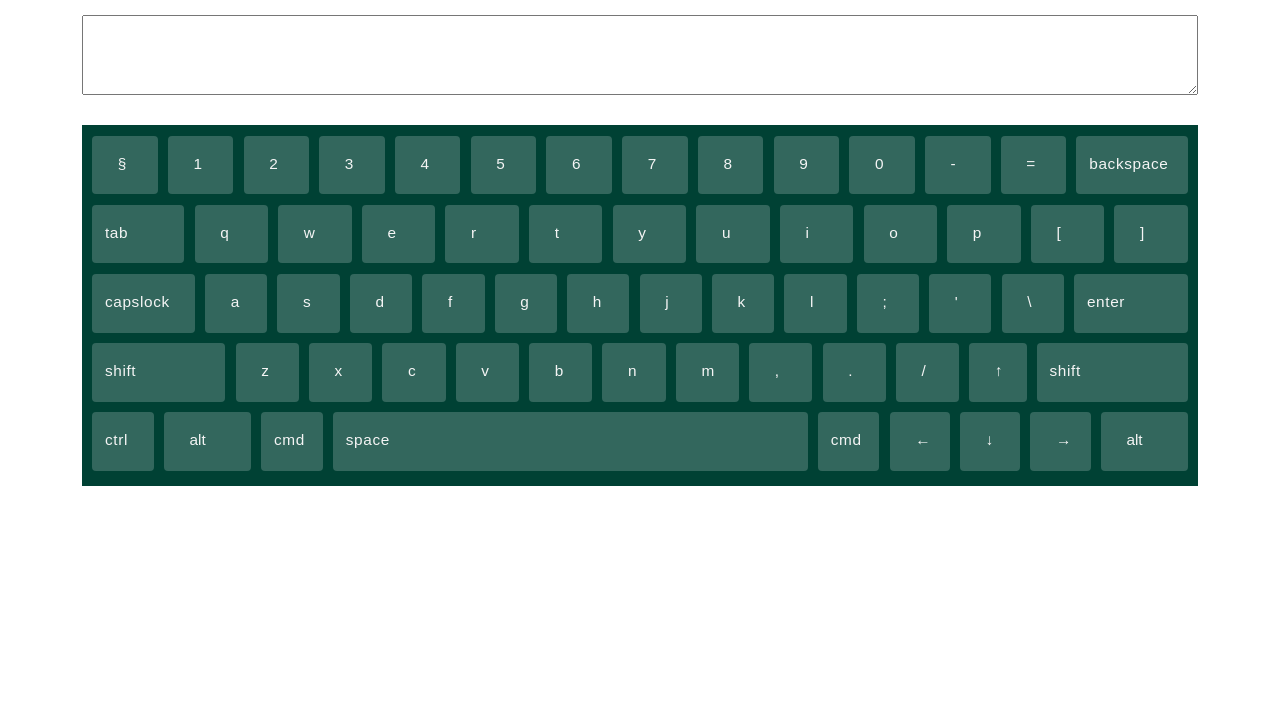
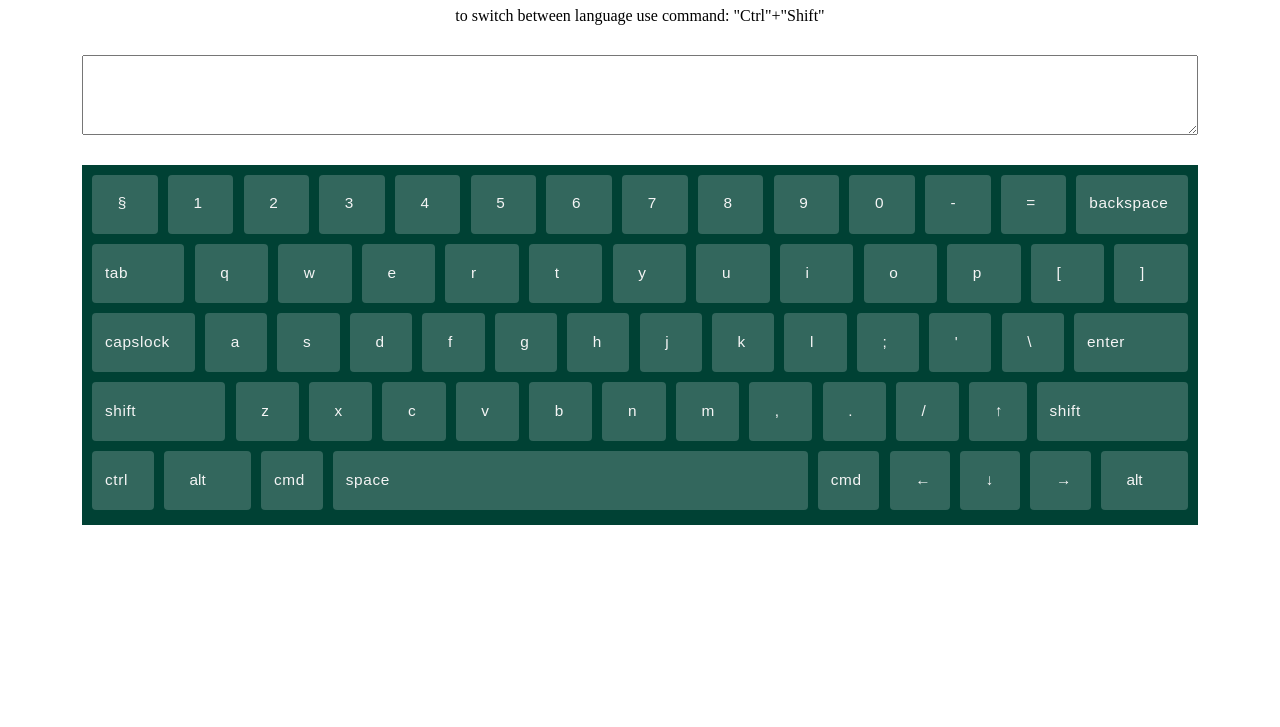
Before and after one commit to lomserg/virtual-keyboard, a website with bundled scripts: page index.html in a window 1280 px wide. Shown: the part 73-800 px from the top of the page. Built offline with nearby package versions, Linux system fonts and the light colour scheme.

Commit message:
feat: add text how to switch lang

```diff
--- a/js/modules/keyboard.js
+++ b/js/modules/keyboard.js
@@ -25,6 +25,10 @@ export default class {
         this.title = document.createElement('h1');
         this.title.innerText = 'Virtual keyboard'
         this.main.appendChild(this.title)
+         //add title
+         this.text = document.createElement('p');
+         this.text.innerText = 'to switch between language use command: "Ctrl"+"Shift"'
+         this.main.appendChild(this.text)
         //add text area
         this.textarea = document.createElement('textarea');
         this.textarea.classList.add('text');
--- a/keyboard.css
+++ b/keyboard.css
@@ -3,7 +3,8 @@
     max-width: 1240px;
 }
 
-h1 {
+h1,
+p {
   text-align: center;
 }
 
```
